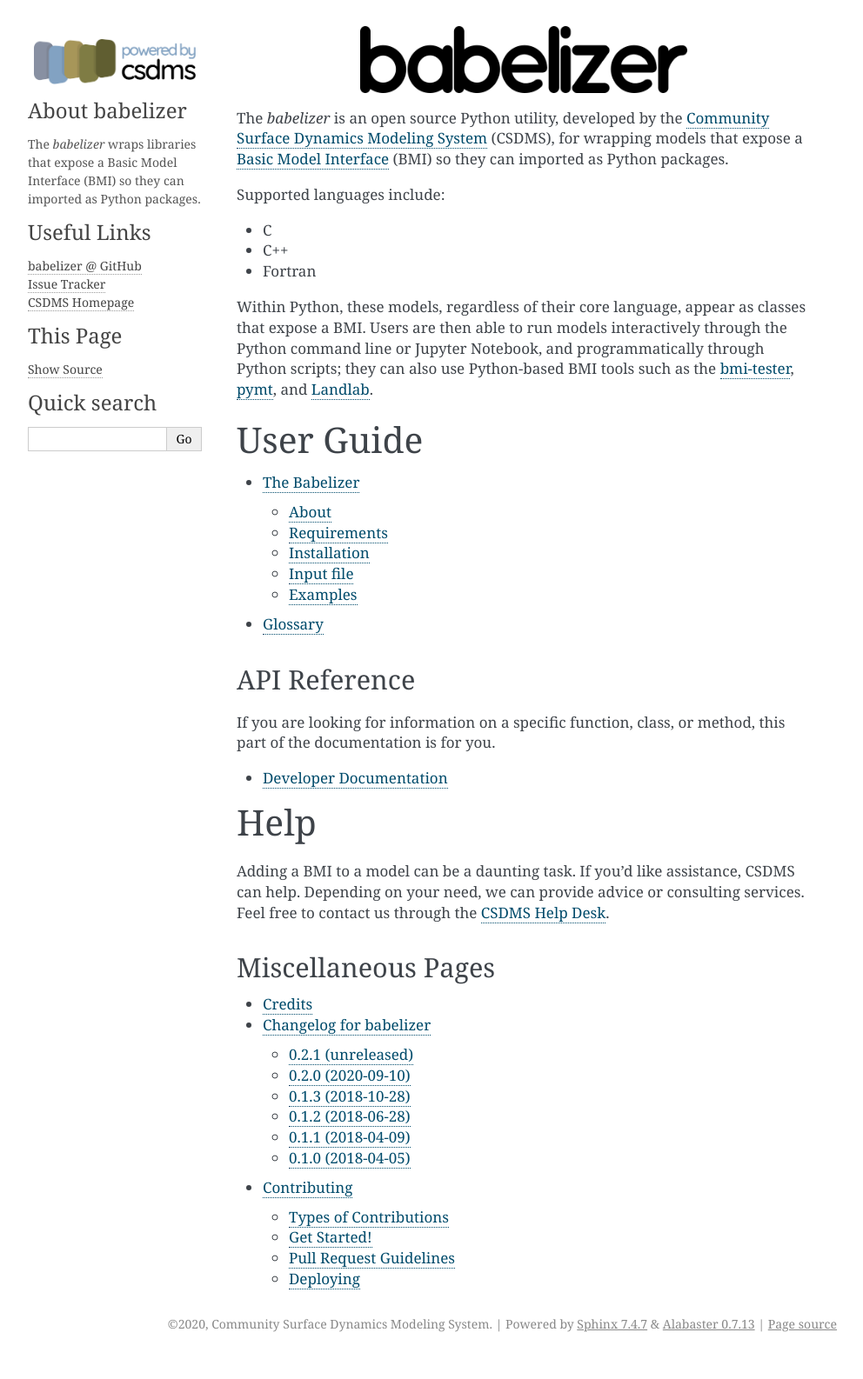
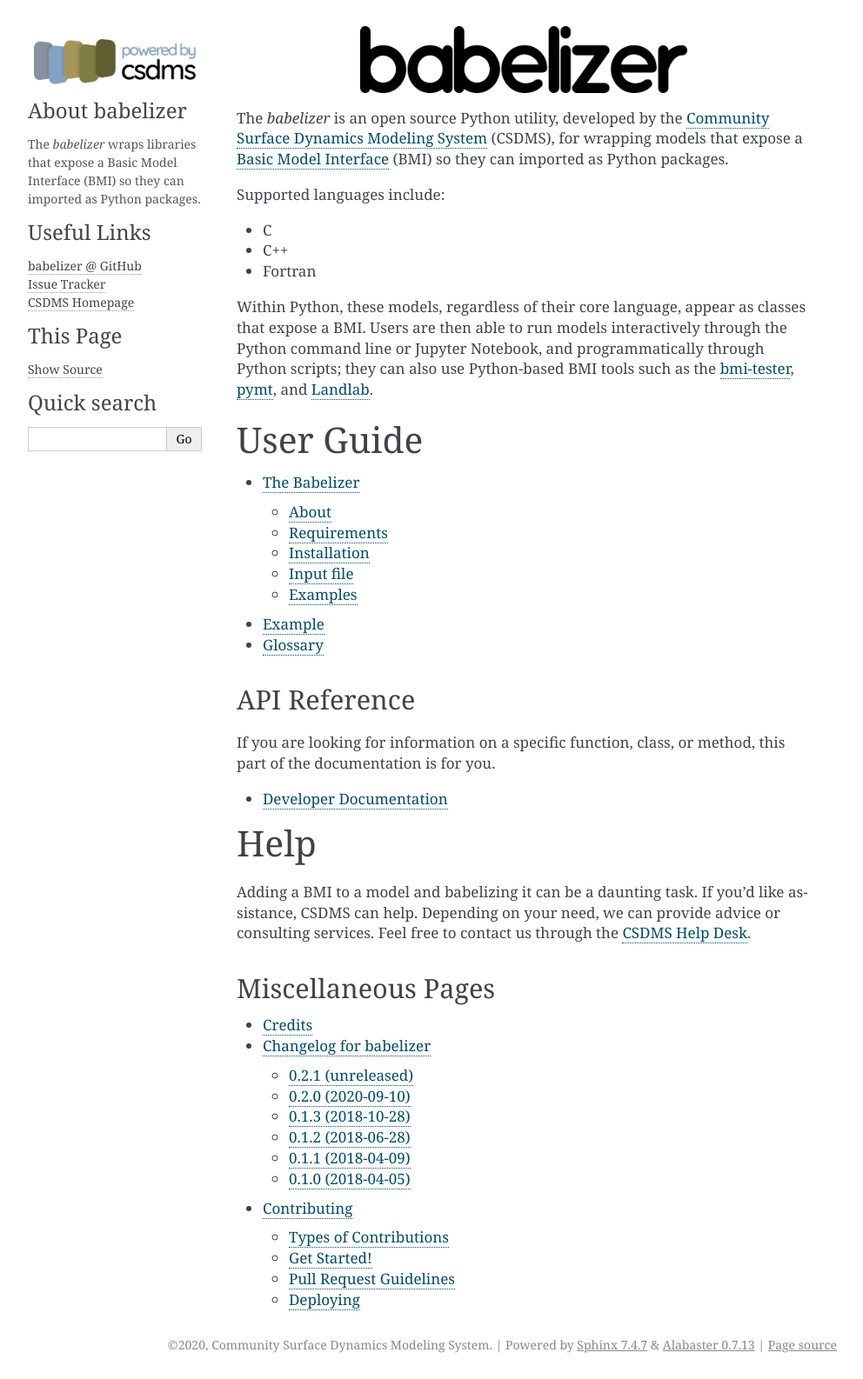
Before and after one commit to csdms/babelizer, a Sphinx documentation site: the page built from docs/source/index.rst, in a window 1280 px wide. Shown: the whole page at 87% size, without its empty margins (148-1140 px from the left). Built offline with Sphinx 7.4.7, drawn with Linux system fonts in a browser that asks for light colours; pages that are not in the unit, such as notebooks, are missing from menus; before the commit the page ends 1562 px from its top, so only the background shows below that.

Commit message:
Remove files for unused sections

```diff
--- a/docs/source/commands.rst
+++ /dev/null
@@ -1,2 +0,0 @@
-Commands
-========
--- a/docs/source/index.rst
+++ b/docs/source/index.rst
@@ -57,7 +53,7 @@
 Help
 ====
 
-Adding a BMI to a model can be a daunting task.
+Adding a BMI to a model and babelizing it can be a daunting task.
 If you'd like assistance, CSDMS can help.
 Depending on your need, we can provide advice or consulting services.
 Feel free to contact us through the `CSDMS Help Desk`_.
--- a/docs/source/input_file.rst
+++ /dev/null
@@ -1,2 +0,0 @@
-Input file
-==========
--- a/docs/source/installation.rst
+++ /dev/null
@@ -1,2 +0,0 @@
-Installation
-============
```
Also changed, not shown: other parts of docs/source/index.rst (+1 -5 lines).
